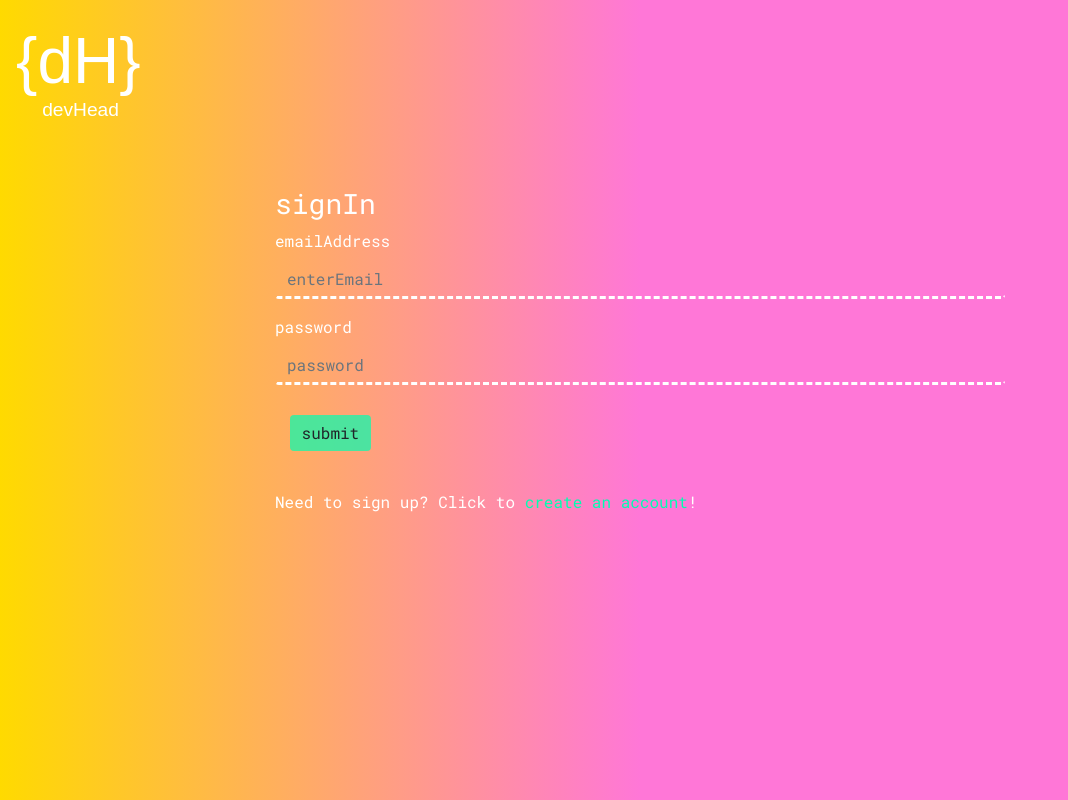
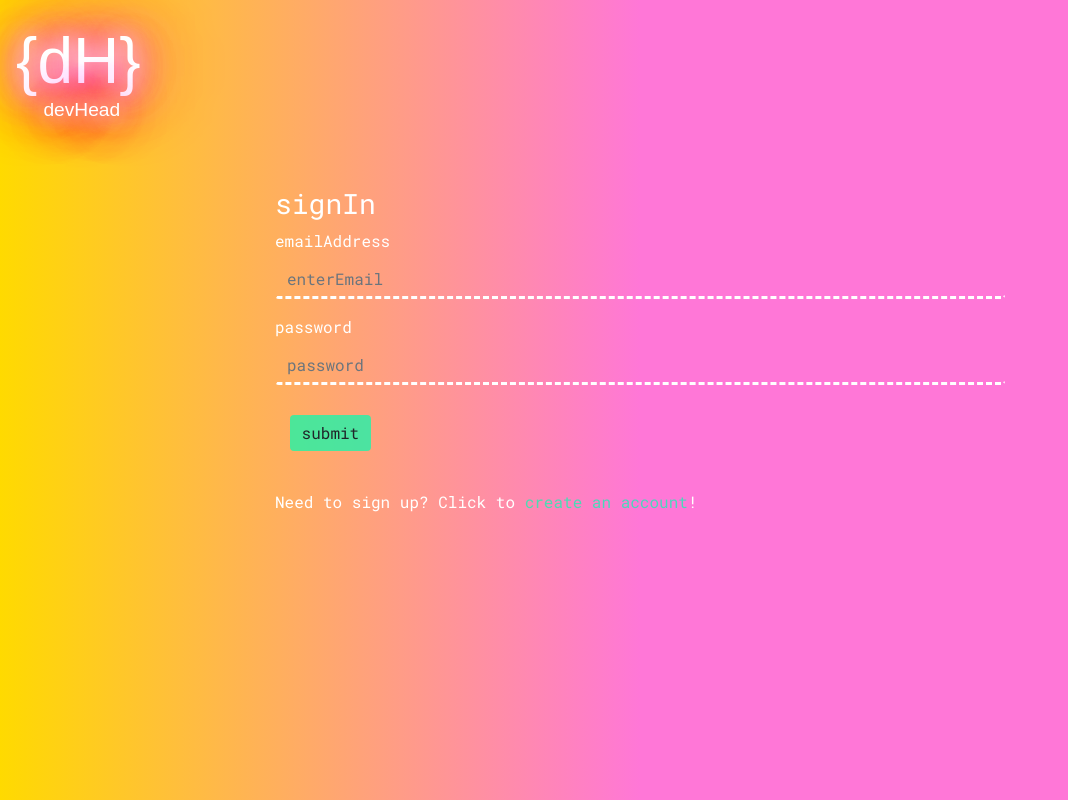
Before and after one commit to H3DRA/devhead-client, a React app: page /#/sign-in in a window 1280 px wide. Shown: the whole page, without its empty margins (0-1068 px from the left). Built offline with nearby package versions, Linux system fonts and the light colour scheme; a web font is replaced by a local one.

Commit message:
Add hover class for sign-up & in along with logo css Michael, Angel, Nimay

```diff
--- a/src/CSS/Home.scss
+++ b/src/CSS/Home.scss
@@ -3,6 +3,14 @@
 
 @import '~bootstrap/scss/bootstrap';
 @import url('https://fonts.googleapis.com/css2?family=Recursive:wght@500&family=Roboto+Mono:wght@300&display=swap');
+@-webkit-keyframes glow {
+  from {
+    text-shadow: 0 0 10px #fff, 0 0 20px #fff, 0 0 30px #e60073, 0 0 40px #e60073, 0 0 50px #e60073, 0 0 60px #e60073, 0 0 70px #e60073;
+  }
+  to {
+    text-shadow: 0 0 20px #fff, 0 0 30px #ff4da6, 0 0 40px #ff4da6, 0 0 50px #ff4da6, 0 0 60px #ff4da6, 0 0 70px #ff4da6, 0 0 80px #ff4da6;
+  }
+}
 
 .home {
   background: rgb(255,119,215);
@@ -71,7 +79,14 @@
 .logo-subhead {
   line-height: 1px;
   font-size: 30%;
-  margin-left: 21%;
+  margin-left: 22%;
+}
+
+.glow-logo {
+  color: #fff;
+  -webkit-animation: glow 1s ease-in-out infinite alternate;
+  -moz-animation: glow 1s ease-in-out infinite alternate;
+  animation: glow 1s ease-in-out infinite alternate;
 }
 
 .navbar {
@@ -95,7 +110,11 @@
 }
 
 .authnavlinks {
-  color: white;
+  color: 'rgb(0, 255, 177)'
+}
+
+.authnavlinks:hover {
+  color: $secondary;
 }
 
 .welcome {
--- a/src/components/Header/Header.js
+++ b/src/components/Header/Header.js
@@ -37,8 +37,8 @@
 // )
 
 const Header = ({ user }) => (
-  <Navbar bg="transparent" variant="dark" expand="md" className="home navbar">
-    <Navbar.Brand href="#index-posts-all" className="logo">
+  <Navbar bg="transparent" variant="dark" expand="lg" className="home navbar">
+    <Navbar.Brand href="#index-posts-all" className="logo glow-logo">
       {'{dH}'}
       <p className="logo-subhead">devHead</p>
     </Navbar.Brand>
--- a/src/components/SignIn/SignIn.js
+++ b/src/components/SignIn/SignIn.js
@@ -89,8 +89,8 @@
           <br/>
           <p>Need to sign up? Click to <span>
             <Link to="/sign-up"
-              className="authnavlinks"
-              style={{ textDecoration: 'none', color: 'rgb(0, 255, 177)' }}>
+              className="authnavlinks authnavlinks:hover"
+              style={{ textDecoration: 'none' }}>
               create an account</Link>
           </span>!
           </p>
--- a/src/components/SignUp/SignUp.js
+++ b/src/components/SignUp/SignUp.js
@@ -101,8 +101,8 @@
           <br/>
           <p>Already signed up? <span>
             <Link to="/sign-in"
-              className="authnavlinks"
-              style={{ textDecoration: 'none', color: 'rgb(0, 255, 177)' }}>
+              className="authnavlinks authnavlinks:hover"
+              style={{ textDecoration: 'none' }}>
               sign in</Link>
           </span> here!
           </p>
```
